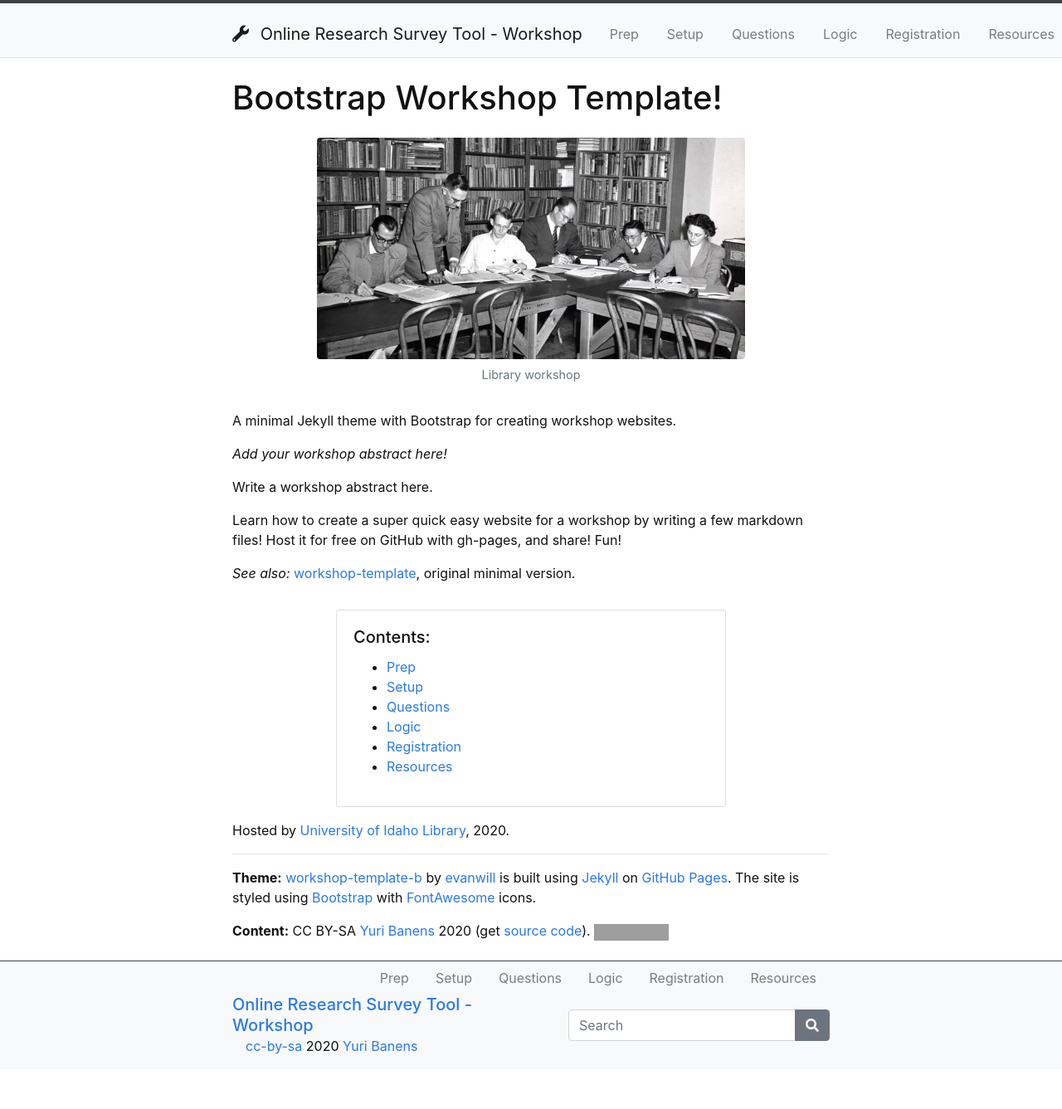
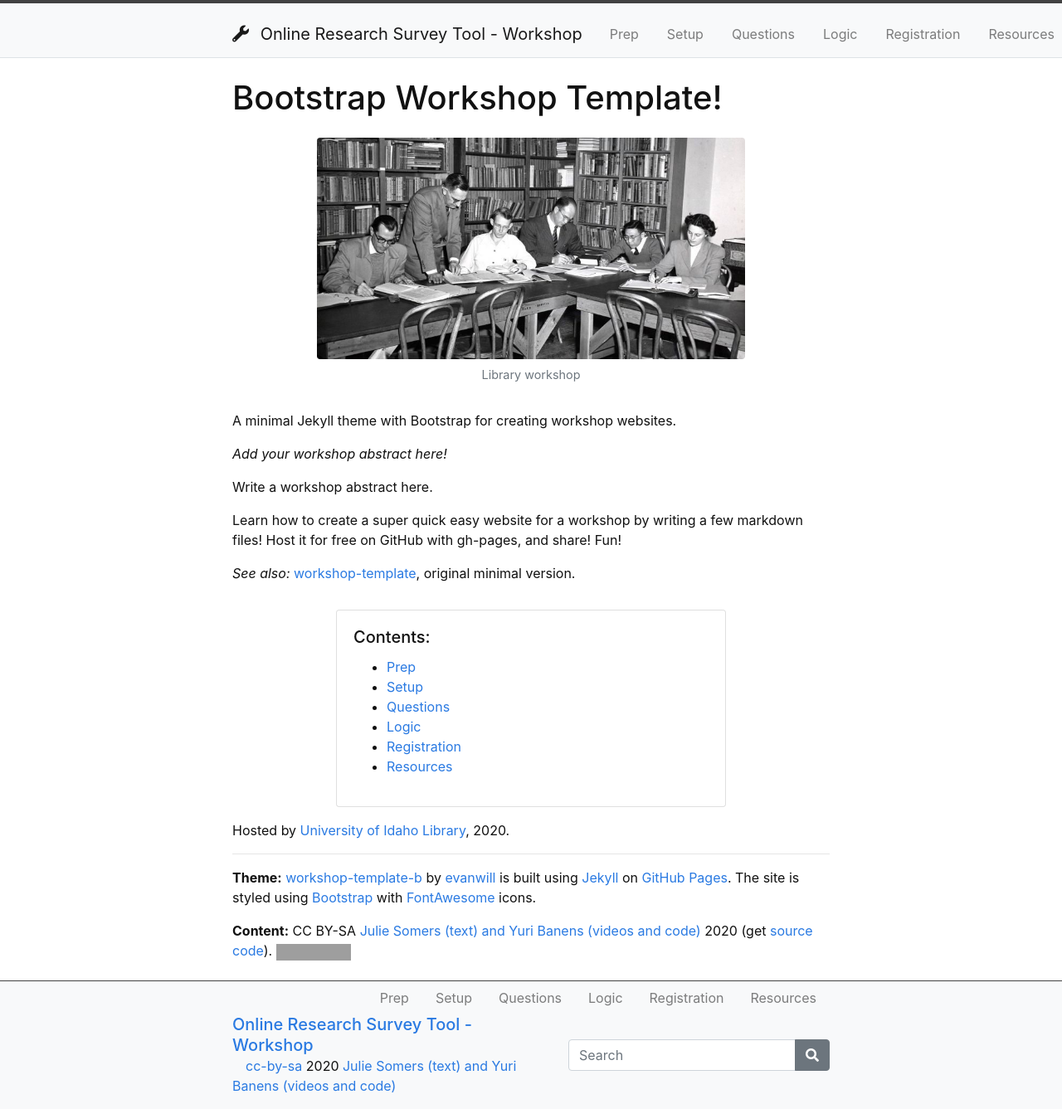
Before and after one commit to ybanens/survey-tool, a Jekyll site: the page built from index.md, in a window 1280 px wide. Shown: the whole page at 83% size. Built offline with Jekyll 4.4.1, drawn with Linux system fonts in a browser that asks for light colours; before the commit the page ends 1289 px from its top, so only the background shows below that; grey boxes are pictures that could not be loaded.

Commit message:
Update _config.yml

```diff
--- a/_config.yml
+++ b/_config.yml
@@ -15,7 +15,7 @@ keywords: "workshops, websites, gh-pages, jekyll"
 featured-image: "/images/uidaho-workshop.jpg"
 
 # author settings for cc-by, appears in the footer
-author: Yuri Banens
+author: Julie Somers (text) and Yuri Banens (videos and code)
 pub_year: 2020
 github_username: ybanens
 
```
